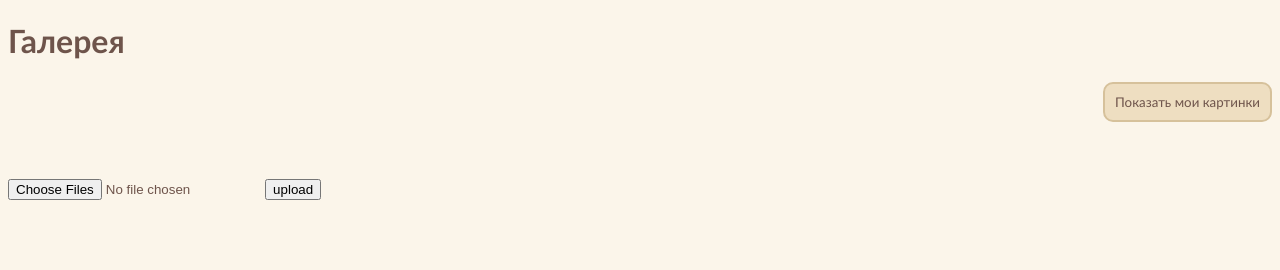
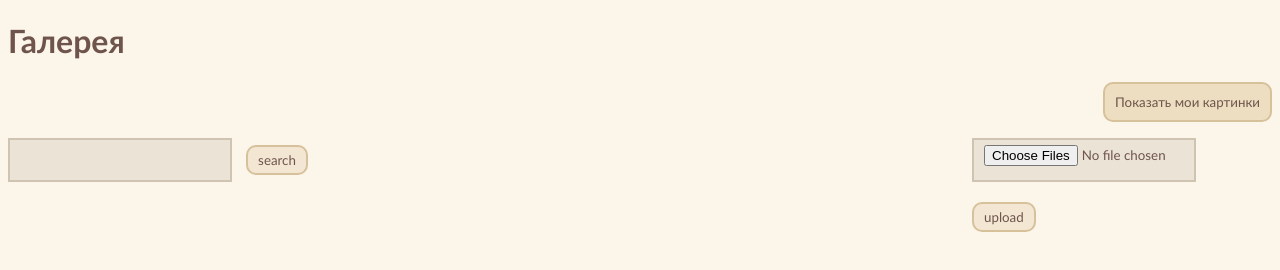
Before and after one commit to Alice2410/module3_part2, a website: page frontend/gallery.html in a window 1280 px wide. Drawn offline with Linux system fonts and the light colour scheme.

Commit message:
feat: add searching form
add form to search by keywords

MODULE3-PART2

```diff
--- a/frontend/gallery.html
+++ b/frontend/gallery.html
@@ -21,16 +21,19 @@
             </ul>
             <button class="show-images" id="filter-button">Показать мои картинки</button>
         </section>
-        <section class="photos" id="photo-section">
-        </section>
         <p id="error-message"></p>
         <a href="http://localhost:5000/" id="back-gallery" class="back-link back-link--disabled">Go to authorization page</a>
-        <section class="upload-section">
-            <!-- <form action="/gallery" method="POST" enctype="multipart/form-data"></form>> -->
-            <form id="upload">
-                <input type="file" name="file" id="file" multiple>
-                <input type="submit" name="upload" value="upload">
+        <section class="forms-section">
+            <form class="form" id="find-by-keyword">
+                <input class="input" type="text" name="keyword" id="keyword">
+                <input class="input-submit" type="submit" name="upload" value="search">
             </form>
+            <form class="form" id="upload">
+                <input class="input" type="file" name="file" id="file" multiple>
+                <input class="input-submit" type="submit" name="upload" value="upload">
+            </form>
+        </section>
+        <section class="photos" id="photo-section">
         </section>
     </main>
     <footer>
--- a/frontend/styles.css
+++ b/frontend/styles.css
@@ -156,3 +156,44 @@ a {
 .show-images:active {
     background-color: #cabeb1;
 }
+
+.input {
+    background: #ebe3d5;
+    width: 200px;
+    min-height: 30px;
+    align-items: center;
+    color: #6e544b;
+    padding: 5px 10px;
+    text-decoration: none;
+    border: 2px solid #cfc4b2;
+    margin-right: 10px;
+    margin-bottom: 20px;
+    font-family: 'Gill Sans', 'Gill Sans MT', Calibri, 'Trebuchet MS', sans-serif;
+}
+
+.input-submit {
+    cursor: pointer;
+    padding: 5px 10px;
+    margin: 0;
+    margin-bottom: 30px;
+    border-radius: 10px;
+    background: #f3e7d3;
+    border: 2px solid #d6c19b;
+    color: #6e544b;
+    font-family: 'Gill Sans', 'Gill Sans MT', Calibri, 'Trebuchet MS', sans-serif;
+}
+
+.input:focus-visible{
+    outline: 2px solid #c9933e;
+    outline-offset: -2px;
+}
+
+.forms-section {
+    display: flex;
+    justify-content: space-between;
+
+}
+
+.form {
+    width: 300px;
+}
```
